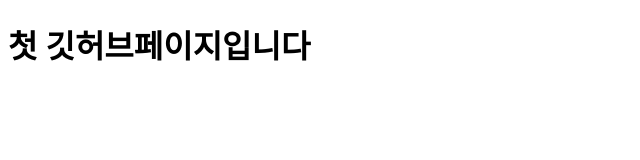
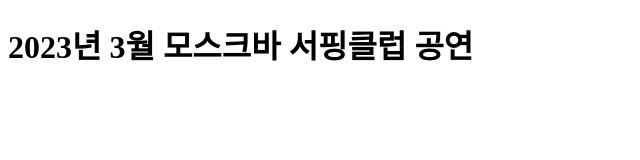
Before and after one commit to charblueprint/charblueprint.github.io, a plain HTML site: page index.html in a window 1280 px wide. Shown: the whole page, without its empty margins (0-640 px from the left). Drawn offline with Linux system fonts and the light colour scheme.

Commit message:
Update index.html

```diff
--- a/index.html
+++ b/index.html
@@ -7,6 +7,6 @@
     <meta name="viewport" content="width=device-width, initial-scale=1">
 </head>
 <body>
-    <h1>첫 깃허브페이지입니다</h1>
+    <h1>2023년 3월 모스크바 서핑클럽 공연</h1>
 </body>
 </html>
```
